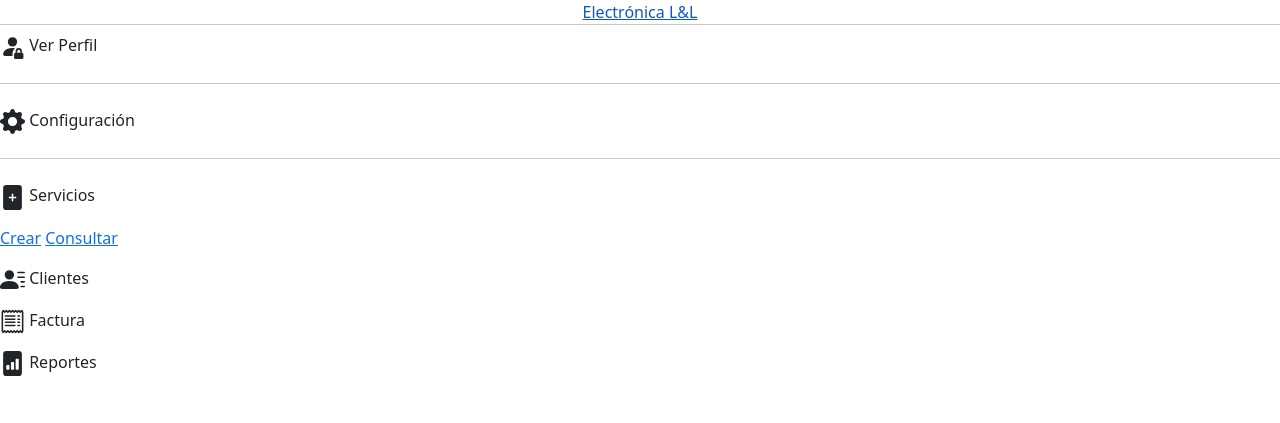
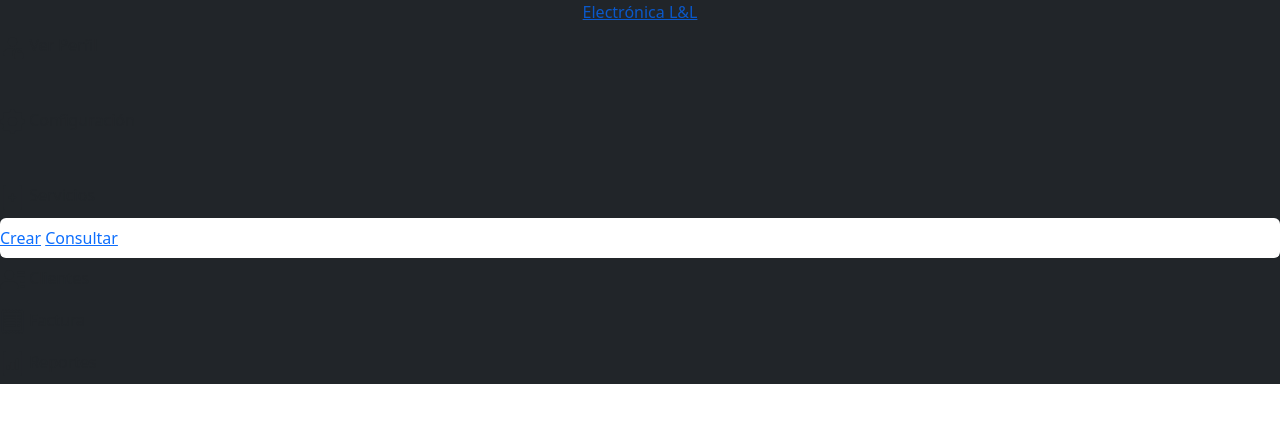
Before and after one commit to cristian200244/proyecto_inventario, a PHP site: page /proyecto_inventario/views/main/partials/aside.php in a window 1280 px wide. Shown: the top 423 px of the page. Run offline with PHP 8.4, Linux system fonts and the light colour scheme; some libraries are stand-ins or nearby versions.

Commit message:
cambios en aside

```diff
--- a/views/main/partials/aside.php
+++ b/views/main/partials/aside.php
@@ -1,6 +1,6 @@
  <!-- </ul> -->
  <link href="https://cdn.jsdelivr.net/npm/bootstrap@5.3.0-alpha3/dist/css/bootstrap.min.css" rel="stylesheet" integrity="sha384-KK94CHFLLe+nY2dmCWGMq91rCGa5gtU4mk92HdvYe+M/SXH301p5ILy+dN9+nJOZ" crossorigin="anonymous">
- <ul class="navbar-nav bg-gradient-primary sidebar sidebar-dark accordion" id="accordionSidebar">
+ <ul class="navbar-nav bg-dark sidebar sidebar-dark accordion" id="accordionSidebar">
 
      <!-- Sidebar - Brand -->
      <a class="sidebar-brand d-flex align-items-center justify-content-center">
```
